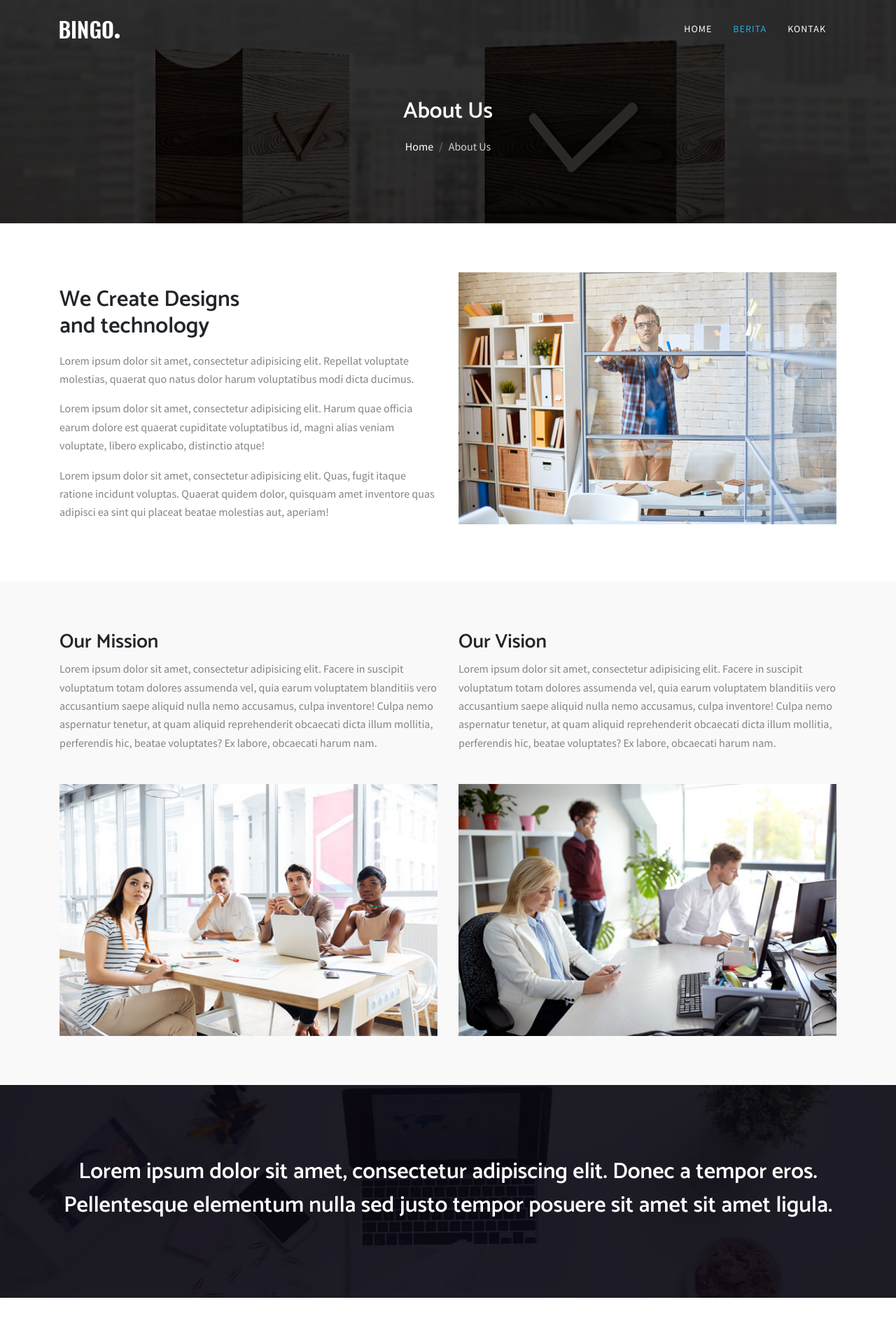
After one commit to mitaaml/media-monitoring-informasi, a CodeIgniter app: page /disnaker/berita in a window 1280 px wide. The commit adds this page. Shown: the top 1920 px of the page at 70% size. Run offline with CodeIgniter, Linux system fonts and the light colour scheme; some libraries are stand-ins or nearby versions; some web fonts are replaced.

Commit message:
initial commit

```diff
--- a/application/config/autoload.php
+++ b/application/config/autoload.php
@@ -58,7 +58,7 @@ $autoload['packages'] = array();
 |
 |	$autoload['libraries'] = array('user_agent' => 'ua');
 */
-$autoload['libraries'] = array('database');
+$autoload['libraries'] = array('database','form_validation');
 
 /*
 | -------------------------------------------------------------------
--- /dev/null
+++ b/application/controllers/Berita.php
@@ -0,0 +1,14 @@
+<?php
+defined('BASEPATH') OR exit('No direct script access allowed');
+
+class Berita extends CI_Controller {
+
+    public function index()
+    {
+        $this->load->helper('url');
+
+        $this->load->view('frontend/partials/header');
+        $this->load->view('frontend/pages/berita');
+        $this->load->view('frontend/partials/footer');
+    }
+}
--- /dev/null
+++ b/application/views/frontend/pages/berita.php
@@ -0,0 +1,299 @@
+<section class="single-page-header">
+	<div class="container">
+		<div class="row">
+			<div class="col-md-12">
+				<h2>About Us</h2>
+				<ol class="breadcrumb header-bradcrumb justify-content-center">
+					<li class="breadcrumb-item"><a href="index.html" class="text-white">Home</a></li>
+					<li class="breadcrumb-item active" aria-current="page">About Us</li>
+				</ol>
+			</div>
+		</div>
+	</div>
+</section>
+
+<section class="about-shot-info section-sm">
+	<div class="container">
+		<div class="row">
+			<div class="col-lg-6 mt-20">
+				<h2 class="mb-3">We Create Designs<br> and technology</h2>
+				<p>Lorem ipsum dolor sit amet, consectetur adipisicing elit. Repellat voluptate molestias, quaerat quo natus
+					dolor harum voluptatibus modi dicta ducimus.</p>
+				<p>Lorem ipsum dolor sit amet, consectetur adipisicing elit. Harum quae officia earum dolore est quaerat
+					cupiditate voluptatibus id, magni alias veniam voluptate, libero explicabo, distinctio atque!</p>
+				<p>Lorem ipsum dolor sit amet, consectetur adipisicing elit. Quas, fugit itaque ratione incidunt voluptas.
+					Quaerat quidem dolor, quisquam amet inventore quas adipisci ea sint qui placeat beatae molestias aut, aperiam!
+				</p>
+			</div>
+			<div class="col-lg-6 mt-4 mt-lg-0">
+				<img loading="lazy" class="img-fluid" src="images/company/company-image.jpg" alt="">
+			</div>
+		</div>
+	</div>
+</section>
+
+
+<section class="company-mission section-sm bg-gray">
+	<div class="container">
+		<div class="row">
+			<div class="col-md-6">
+				<h3>Our Mission</h3>
+				<p>Lorem ipsum dolor sit amet, consectetur adipisicing elit. Facere in suscipit voluptatum totam dolores
+					assumenda vel, quia earum voluptatem blanditiis vero accusantium saepe aliquid nulla nemo accusamus, culpa
+					inventore! Culpa nemo aspernatur tenetur, at quam aliquid reprehenderit obcaecati dicta illum mollitia,
+					perferendis hic, beatae voluptates? Ex labore, obcaecati harum nam.</p>
+				<img loading="lazy" src="images/company/company-image-2.jpg" alt="" class="img-fluid mt-30">
+			</div>
+			<div class="col-md-6 mt-5 mt-md-0">
+				<h3>Our Vision</h3>
+				<p>Lorem ipsum dolor sit amet, consectetur adipisicing elit. Facere in suscipit voluptatum totam dolores
+					assumenda vel, quia earum voluptatem blanditiis vero accusantium saepe aliquid nulla nemo accusamus, culpa
+					inventore! Culpa nemo aspernatur tenetur, at quam aliquid reprehenderit obcaecati dicta illum mollitia,
+					perferendis hic, beatae voluptates? Ex labore, obcaecati harum nam.</p>
+				<img loading="lazy" src="images/company/company-image-3.jpg" alt="" class="img-fluid mt-30">
+			</div>
+		</div>
+	</div>
+</section>
+
+<!--
+Start Call To Action
+==================================== -->
+<section class="call-to-action-2 section">
+	<div class="container">
+		<div class="row">
+			<div class="col-md-12 text-center">
+				<h2>Lorem ipsum dolor sit amet, consectetur adipiscing elit. Donec a tempor eros. Pellentesque elementum nulla sed justo tempor posuere sit amet sit amet ligula.</h2>
+			</div>
+		</div> 		<!-- End row -->
+	</div>   	<!-- End container -->
+</section>   <!-- End section -->
+
+<section class="section gallery">
+	<div class="container-fluid">
+		<div class="row justify-content-center">
+			<div class="col-xl-6 col-lg-8">
+				<div class="title text-center">
+					<h2>Sneak Peak Gallery</h2>
+					<p>Lorem ipsum dolor sit amet, consectetur adipisicing elit. Labore numquam esse vitae recusandae qui
+						aspernatur, blanditiis, laboriosam dignissimos dolore facere provident ex? Porro, praesentium consectetur
+						tempore. Nulla, error eius dolorem.</p>
+						<div class="border"></div>
+				</div>
+			</div>
+		</div>
+		<div class="row">
+			<div class="col-md-12">
+				<div class="company-gallery">
+					<img loading="lazy" src="images/company/gallery-1.jpg" alt="">
+					<img loading="lazy" src="images/company/gallery-2.jpg" alt="">
+					<img loading="lazy" src="images/company/gallery-3.jpg" alt="">
+					<img loading="lazy" src="images/company/gallery-4.jpg" alt="">
+					<img loading="lazy" src="images/company/gallery-5.jpg" alt="">
+					<img loading="lazy" src="images/company/gallery-5.jpg" alt="">
+					<img loading="lazy" src="images/company/gallery-1.jpg" alt="">
+					<img loading="lazy" src="images/company/gallery-2.jpg" alt="">
+					<img loading="lazy" src="images/company/gallery-3.jpg" alt="">
+					<img loading="lazy" src="images/company/gallery-4.jpg" alt="">
+					<img loading="lazy" src="images/company/gallery-5.jpg" alt="">
+					<img loading="lazy" src="images/company/gallery-5.jpg" alt="">
+				</div>
+			</div>
+		</div>
+	</div>
+</section>
+
+<!-- Start Our Team
+		=========================================== -->
+<section class="team" id="team">
+	<div class="container">
+		<div class="row justify-content-center">
+			<!-- section title -->
+			<div class="col-xl-6 col-lg-8">
+				<div class="title text-center ">
+					<h2>Our Team</h2>
+					<p>Lorem ipsum dolor sit amet, consectetur adipisicing elit. Doloremque quasi tempora obcaecati, quis
+						similique quos.</p>
+					<div class="border"></div>
+				</div>
+			</div>
+			<!-- /section title -->
+		</div>
+		<div class="row">
+			<!-- team member -->
+			<div class="col-lg-4 col-md-6">
+				<div class="team-member text-center">
+					<div class="member-photo">
+						<!-- member photo -->
+						<img loading="lazy" class="img-fluid" src="images/team/member-1.jpg" alt="Meghna">
+						<!-- /member photo -->
+
+						<!-- member social profile -->
+						<div class="mask">
+							<ul class="clearfix">
+								<li><a href="https://themefisher.com/"><i class="tf-ion-social-facebook"></i></a></li>
+								<li><a href="https://themefisher.com/"><i class="tf-ion-social-twitter"></i></a></li>
+								<li><a href="https://themefisher.com/"><i class="tf-ion-social-google-outline"></i></a></li>
+								<li><a href="https://themefisher.com/"><i class="tf-ion-social-dribbble"></i></a></li>
+							</ul>
+						</div>
+						<!-- /member social profile -->
+					</div>
+
+					<!-- member name & designation -->
+					<div class="member-content">
+						<h3>Michael Jonson</h3>
+						<span>Head Of Marketing</span>
+						<p>Lorem ipsum dolor sit amet consectetur adipisicing elit. Aspernatur necessitatibus ullam, culpa odio.</p>
+					</div>
+					<!-- /member name & designation -->
+
+				</div>
+			</div>
+			<!-- end team member -->
+
+			<!-- team member -->
+			<div class="col-lg-4 col-md-6">
+				<div class="team-member text-center">
+					<div class="member-photo">
+						<!-- member photo -->
+						<img loading="lazy" class="img-fluid" src="images/team/member-2.jpg" alt="Meghna">
+						<!-- /member photo -->
+
+						<!-- member social profile -->
+						<div class="mask">
+							<ul class="clearfix">
+								<li><a href="https://themefisher.com/"><i class="tf-ion-social-facebook"></i></a></li>
+								<li><a href="https://themefisher.com/"><i class="tf-ion-social-twitter"></i></a></li>
+								<li><a href="https://themefisher.com/"><i class="tf-ion-social-google-outline"></i></a></li>
+								<li><a href="https://themefisher.com/"><i class="tf-ion-social-dribbble"></i></a></li>
+							</ul>
+						</div>
+						<!-- /member social profile -->
+					</div>
+
+					<!-- member name & designation -->
+					<div class="member-content">
+						<h3>Carrick Mollenkamp</h3>
+						<span>Web Developer</span>
+						<p>Lorem ipsum dolor sit amet consectetur adipisicing elit. Aspernatur necessitatibus ullam, culpa odio.</p>
+					</div>
+					<!-- /member name & designation -->
+				</div>
+			</div>
+			<!-- end team member -->
+
+			<!-- team member -->
+			<div class="col-lg-4 col-md-6">
+				<div class="team-member text-center">
+					<div class="member-photo">
+						<!-- member photo -->
+						<img loading="lazy" class="img-fluid" src="images/team/member-3.jpg" alt="Meghna">
+						<!-- /member photo -->
+
+						<!-- member social profile -->
+						<div class="mask">
+							<ul class="clearfix">
+								<li><a href="https://themefisher.com/"><i class="tf-ion-social-facebook"></i></a></li>
+								<li><a href="https://themefisher.com/"><i class="tf-ion-social-twitter"></i></a></li>
+								<li><a href="https://themefisher.com/"><i class="tf-ion-social-google-outline"></i></a></li>
+								<li><a href="https://themefisher.com/"><i class="tf-ion-social-dribbble"></i></a></li>
+							</ul>
+						</div>
+						<!-- /member social profile -->
+					</div>
+
+					<!-- member name & designation -->
+					<div class="member-content">
+						<h3>David Gauthier</h3>
+						<span>Head Of Management</span>
+						<p>Lorem ipsum dolor sit amet consectetur adipisicing elit. Aspernatur necessitatibus ullam, culpa odio.</p>
+					</div>
+					<!-- /member name & designation -->
+
+				</div>
+			</div>
+			<!-- end team member -->
+		</div> <!-- End row -->
+	</div> <!-- End container -->
+</section> <!-- End section -->
+<!--
+Start Counter Section
+==================================== -->
+<section class="counter-wrapper section-sm">
+	<div class="container">
+		<div class="row justify-content-center">
+			<div class="col-xl-6 col-lg-8 text-center">
+				<div class="title">
+					<h2>Award-Winning Agency</h2>
+					<p>Vestibulum nisl tortor, consectetur quis imperdiet bibendum, laoreet sed arcu. Sed condimentum iaculis ex, in faucibus lorem accumsan non. Donec mattis tincidunt metus. Morbi sed tortor a risus luctus dignissim.</p>
+				</div>
+			</div>
+		</div>
+		<div class="row">
+			<!-- first count item -->
+			<div class="col-md-3 col-sm-6 col-xs-6 text-center ">
+				<div class="counters-item">
+					<i class="tf-ion-ios-alarm-outline"></i>
+					<div>
+						<span class="counter" data-count="150">0</span>
+					</div>
+					<h3>Happy Clients</h3>
+				</div>
+			</div>
+			<!-- end first count item -->
+
+			<!-- second count item -->
+			<div class="col-md-3 col-sm-6 col-xs-6 text-center ">
+				<div class="counters-item">
+					<i class="tf-ion-ios-analytics-outline"></i>
+					<div>
+						<span class="counter" data-count="130">0</span>
+					</div>
+					<h3>Projects completed</h3>
+				</div>
+			</div>
+			<!-- end second count item -->
+
+			<!-- third count item -->
+			<div class="col-md-3 col-sm-6 col-xs-6 text-center ">
+				<div class="counters-item">
+					<i class="tf-ion-ios-compose-outline"></i>
+					<div>
+						<span class="counter" data-count="99">0</span>
+					</div>
+					<h3>Positive feedback</h3>
+
+				</div>
+			</div>
+			<!-- end third count item -->
+
+			<!-- fourth count item -->
+			<div class="col-md-3 col-sm-6 col-xs-6 text-center ">
+				<div class="counters-item kill-border">
+					<i class="tf-ion-ios-bolt-outline"></i>
+					<div>
+						<span class="counter" data-count="250">0</span>
+					</div>
+					<h3>Cups of Coffee</h3>
+				</div>
+			</div>
+			<!-- end fourth count item -->
+		</div> <!-- end row -->
+	</div> <!-- end container -->
+</section> <!-- end section -->
+<!--
+Start Call To Action
+==================================== -->
+<section class="call-to-action section">
+	<div class="container">
+		<div class="row justify-content-center">
+			<div class="col-xl-6 col-lg-8 text-center">
+				<h2>Let's Create Something Together</h2>
+				<p>Proin gravida nibh vel velit auctor aliquet. Aenean sollicudin bibendum auctor, nisi elit consequat ipsum,
+					nesagittis sem nid elit. Duis sed odio sitain elit.</p>
+				<a href="contact.html" class="btn btn-main">Contact Us</a>
+			</div>
+		</div> <!-- End row -->
+	</div> <!-- End container -->
+</section> <!-- End section -->
--- a/application/views/frontend/partials/header.php
+++ b/application/views/frontend/partials/header.php
@@ -74,33 +74,17 @@ Fixed Navigation
 
       <div class="collapse navbar-collapse" id="navigation">
         <ul class="navbar-nav ml-auto text-center">
-          <li class="nav-item dropdown active">
-            <a class="nav-link dropdown-toggle" href="#">
-              Home
-            </a>
-
-          </li>
-          <li class="nav-item ">
-            <a class="nav-link" href="about.html">Agenda</a>
-          </li>
-          <li class="nav-item ">
-            <a class="nav-link" href="service.html">Services</a>
-          </li>
-          <li class="nav-item ">
-            <a class="nav-link" href="portfolio.html">Portfolio</a>
-          </li>
-          <li class="nav-item ">
-            <a class="nav-link" href="team.html">Team</a>
-          </li>
-          <li class="nav-item ">
-            <a class="nav-link" href="pricing.html">Pricing</a>
-          </li>
-          <li class="nav-item ">
-            <a class="nav-link" href="contact.html">Contact</a>
-          </li>
-        </li>
+            <li class="nav-item <?= ($this->uri->segment(1) == '' || $this->uri->segment(1) == 'home') ? 'active' : '' ?>">
+                <a class="nav-link" href="<?= base_url('home') ?>">Home</a>
+            </li>
+            <li class="nav-item <?= ($this->uri->segment(1) == 'berita') ? 'active' : '' ?>">
+                <a class="nav-link" href="<?= base_url('berita') ?>">Berita</a>
+            </li>
+            <li class="nav-item <?= ($this->uri->segment(1) == 'kontak') ? 'active' : '' ?>">
+                <a class="nav-link" href="<?= base_url('kontak') ?>">Kontak</a>
+            </li>
         </ul>
-      </div>
+    </div>
     </nav>
     <!-- /main nav -->
   </div>
```
Also changed, not shown: application/controllers/Kontak.php (added, +14 -0 lines), application/controllers/Media.php (added, +49 -0 lines), application/models/MediaModel.php (added, +18 -0 lines), application/views/backend/media/add.php (+61 -0 lines), application/views/backend/media/view.php (+60 -0 lines), application/views/backend/partials/header.php (+7 -6 lines), application/views/frontend/pages/home.php (+5 -5 lines), application/views/frontend/pages/kontak.php (added, +105 -0 lines).
